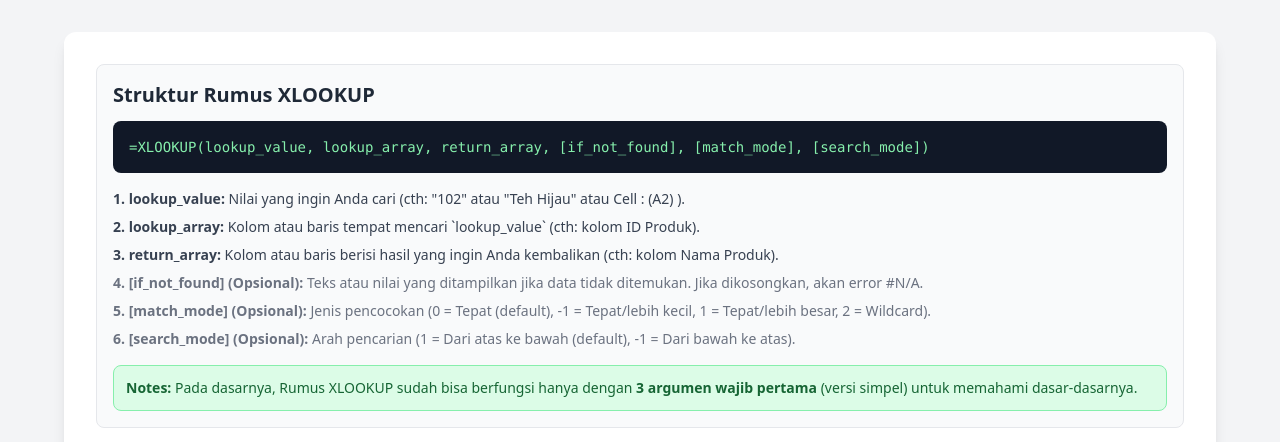
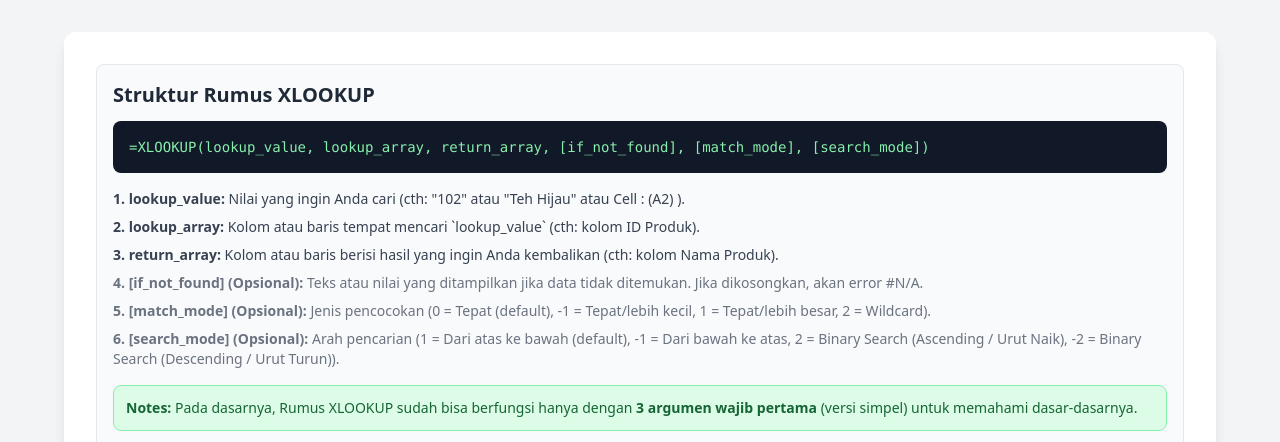
Before and after one commit to bayuyec-create/Trial-Class-Jagcel-Materi2, a plain HTML site: page index.html in a window 1280 px wide. Shown: the top 442 px of the page. Drawn offline with nearby package versions, Linux system fonts and the light colour scheme.

Commit message:
Update index.html

```diff
--- a/index.html
+++ b/index.html
@@ -28,7 +28,7 @@
         <p><strong>3. return_array:</strong> Kolom atau baris berisi hasil yang ingin Anda kembalikan (cth: kolom Nama Produk).</p>
         <p class="text-gray-500"><strong>4. [if_not_found] (Opsional):</strong> Teks atau nilai yang ditampilkan jika data tidak ditemukan. Jika dikosongkan, akan error #N/A.</p>
         <p class="text-gray-500"><strong>5. [match_mode] (Opsional):</strong> Jenis pencocokan (0 = Tepat (default), -1 = Tepat/lebih kecil, 1 = Tepat/lebih besar, 2 = Wildcard).</p>
-        <p class="text-gray-500"><strong>6. [search_mode] (Opsional):</strong> Arah pencarian (1 = Dari atas ke bawah (default), -1 = Dari bawah ke atas).</p>
+        <p class="text-gray-500"><strong>6. [search_mode] (Opsional):</strong> Arah pencarian (1 = Dari atas ke bawah (default), -1 = Dari bawah ke atas, 2 = Binary Search (Ascending / Urut Naik), -2 = Binary Search (Descending / Urut Turun)).</p>
       </div>
       <div class="mt-4 p-3 bg-green-100 border border-green-300 text-green-800 rounded-lg text-sm">
         <strong>Notes:</strong> Pada dasarnya, Rumus XLOOKUP sudah bisa berfungsi hanya dengan <strong>3 argumen wajib pertama</strong> (versi simpel) untuk memahami dasar-dasarnya.
```
